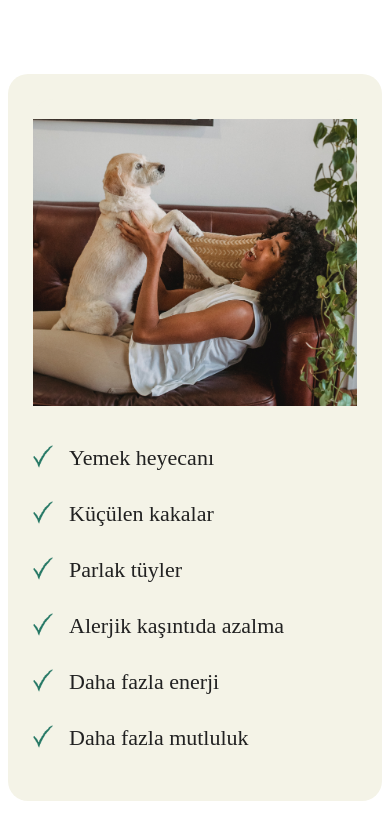
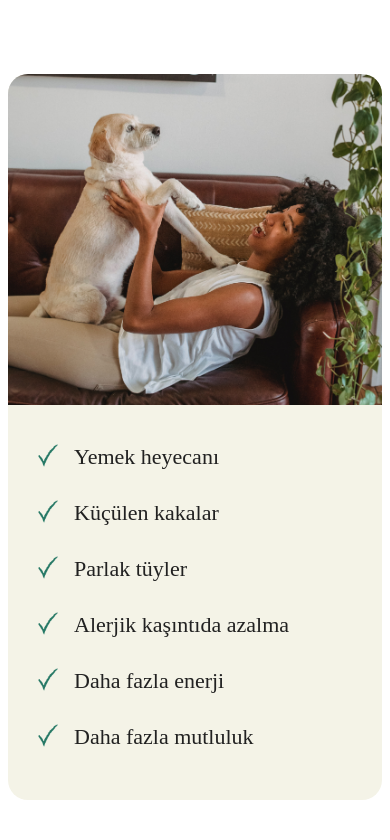
Before and after one commit to ersinsenturk/mamma-form, a Vue app: page /#/ in a window 390 px wide. Shown: the top 840 px of the page. Built offline with nearby package versions, Linux system fonts and the light colour scheme; a web font is replaced by a local one.

Commit message:
list with image

```diff
--- a/src/views/ListWithImage.vue
+++ b/src/views/ListWithImage.vue
@@ -34,14 +34,14 @@
 }
 .lwi-section .lwi-box{
     background-color: #F4F3E7;
-    padding: 40px;
+    padding: 0 40px 0 0;
     border-radius: 40px;
     display: flex;
     flex-flow: row wrap;
     align-items: center;
 }
 .lwi-section .lwi-box .lwi-image{
-    flex-basis: 480px;
+    flex-basis: 50%;
     background-color: #F4F3E7;
     border-radius: 40px 0 0 40px;
     overflow: hidden;
@@ -52,7 +52,7 @@
     display: inline-block;
 }
 .lwi-section .lwi-box .lwi-content{
-    flex-basis: calc(100% - 480px);
+    flex-basis: 50%;
     padding-left: 80px;
     box-sizing: border-box;
 }
@@ -73,17 +73,16 @@
         padding: 30px 0;
     }
     .lwi-section .lwi-box{
-        padding: 25px;
+        padding: 0 0 25px 0;
         border-radius: 20px;
     }
     .lwi-section .lwi-box .lwi-image{
         flex-basis: 100%;
-        padding-top: 20px;
         border-radius: 20px 20px 0 0;
     }
     .lwi-section .lwi-box .lwi-content{
         flex-basis: 100%;
-        padding: 30px 0 0 0;
+        padding: 30px 30px 0 30px;
     }
     .lwi-section .lwi-box .lwi-content .lwi-list{
         font-size: 22px;
```
